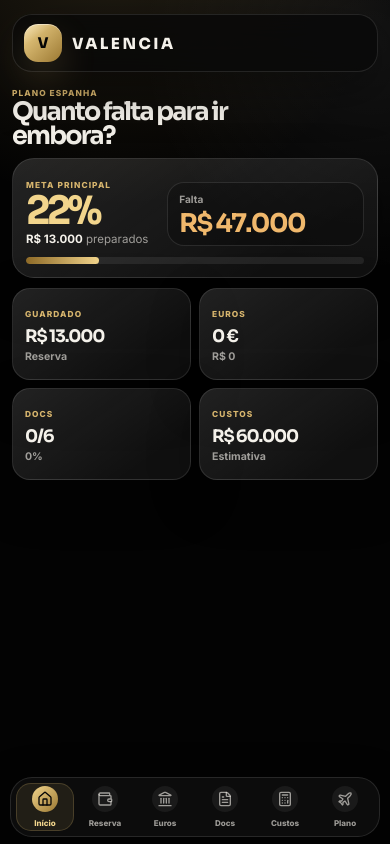
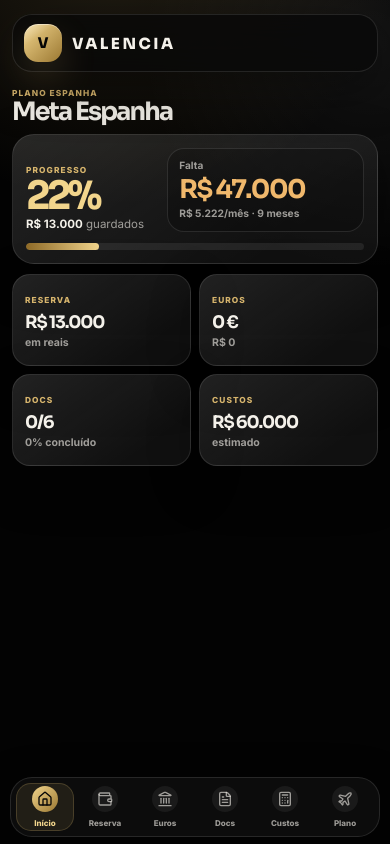
Before and after one commit to arqalexandredias-prog/valencia-spain, a React (Vite) app: page /#/inicio in a window 390 px wide. Built offline with nearby package versions, Linux system fonts and the light colour scheme.

Commit message:
Melhora experiencia com mascara numerica e meta mensal

```diff
--- a/src/App.jsx
+++ b/src/App.jsx
@@ -2,14 +2,12 @@ import { useEffect, useMemo, useState } from "react";
 import {
   Calculator,
   CheckCircle2,
-  Euro,
   FileText,
   Home,
   Landmark,
   Pencil,
   Plane,
   Plus,
-  Save,
   Trash2,
   Wallet,
   X,
@@ -235,6 +233,62 @@ function saveToStorage(key, value) {
   localStorage.setItem(key, JSON.stringify(value));
 }
 
+function formatNumberInput(value) {
+  const digits = String(value || "").replace(/\D/g, "");
+
+  if (!digits) return "";
+
+  return new Intl.NumberFormat("pt-BR").format(Number(digits));
+}
+
+function formatRateInput(value) {
+  let cleaned = String(value || "")
+    .replace(/[^\d,.]/g, "")
+    .replace(/\./g, ",");
+
+  const parts = cleaned.split(",");
+  const integer = formatNumberInput(parts[0]);
+
+  if (parts.length === 1) {
+    return integer;
+  }
+
+  const decimal = parts.slice(1).join("").replace(/\D/g, "").slice(0, 4);
+
+  return `${integer || "0"},${decimal}`;
+}
+
+function formatInputValue(name, value) {
+  const numberFields = [
+    "amount",
+    "amountBRL",
+    "amountEUR",
+    "goalBRL",
+    "goalEUR",
+  ];
+
+  const rateFields = ["rate", "euroRate"];
+
+  if (numberFields.includes(name)) {
+    return formatNumberInput(value);
+  }
+
+  if (rateFields.includes(name)) {
+    return formatRateInput(value);
+  }
+
+  return value;
+}
+
+function handleFormChange(event, setForm) {
+  const { name, value, type, checked } = event.target;
+
+  setForm((current) => ({
+    ...current,
+    [name]: type === "checkbox" ? checked : formatInputValue(name, value),
+  }));
+}
+
 function parseMoney(value) {
   if (typeof value === "number") return value;
 
@@ -251,9 +305,11 @@ function parseMoney(value) {
     normalized = normalized.replace(/\./g, "").replace(",", ".");
   } else if (hasDot) {
     const parts = normalized.split(".");
-
-    if (parts.length === 2 && parts[1].length === 3 && parts[0].length > 1) {
-      normalized = normalized.replace(".", "");
+    const looksLikeThousands =
+      parts.length > 1 && parts.slice(1).every((part) => part.length === 3);
+
+    if (looksLikeThousands) {
+      normalized = parts.join("");
     }
   }
 
@@ -262,6 +318,20 @@ function parseMoney(value) {
   if (!Number.isFinite(parsed) || Number.isNaN(parsed)) return 0;
 
   return parsed;
+}
+
+function getMonthsUntil(date) {
+  if (!date) return 1;
+
+  const today = new Date();
+  const target = new Date(`${date}T12:00:00`);
+
+  if (Number.isNaN(target.getTime())) return 1;
+
+  const diff = target.getTime() - today.getTime();
+  const days = diff / (1000 * 60 * 60 * 24);
+
+  return Math.max(1, Math.ceil(days / 30.44));
 }
 
 function formatBRL(value) {
@@ -497,11 +567,16 @@ function Dashboard({ savings, euroPurchases, documents, plan, costs }) {
         ? (totalSaved / Number(plan.goalBRL || 0)) * 100
         : 0;
 
+    const monthsLeft = getMonthsUntil(plan.targetDate);
+    const monthlyNeed = missing / monthsLeft;
+
     return {
       savedBRL,
       totalSaved,
       missing,
       progress,
+      monthsLeft,
+      monthlyNeed,
       docsSummary,
       costsSummary,
       ...euroSummary,
@@ -510,21 +585,24 @@ function Dashboard({ savings, euroPurchases, documents, plan, costs }) {
 
   return (
     <>
-      <PageHeader eyebrow="Plano Espanha" title="Quanto falta para ir embora?" />
+      <PageHeader eyebrow="Plano Espanha" title="Meta Espanha" />
 
       <Card className="hero-card clean-hero-card">
         <div className="hero-grid">
           <div>
-            <span className="section-eyebrow">Meta principal</span>
+            <span className="section-eyebrow">Progresso</span>
             <h2>{Math.round(summary.progress)}%</h2>
             <p>
-              <strong>{formatBRL(summary.totalSaved)}</strong> preparados
+              <strong>{formatBRL(summary.totalSaved)}</strong> guardados
             </p>
           </div>
 
           <div className="hero-missing">
             <span>Falta</span>
             <strong>{formatBRL(summary.missing)}</strong>
+            <small>
+              {formatBRL(summary.monthlyNeed)}/mês · {summary.monthsLeft} meses
+            </small>
           </div>
         </div>
 
@@ -533,9 +611,9 @@ function Dashboard({ savings, euroPurchases, documents, plan, costs }) {
 
       <section className="compact-metrics">
         <MetricCard
-          label="Guardado"
+          label="Reserva"
           value={formatBRL(summary.savedBRL)}
-          helper="Reserva"
+          helper="em reais"
         />
 
         <MetricCard
@@ -547,13 +625,13 @@ function Dashboard({ savings, euroPurchases, documents, plan, costs }) {
         <MetricCard
           label="Docs"
           value={`${summary.docsSummary.done}/${summary.docsSummary.total}`}
-          helper={`${Math.round(summary.docsSummary.progress)}%`}
+          helper={`${Math.round(summary.docsSummary.progress)}% concluído`}
         />
 
         <MetricCard
           label="Custos"
           value={formatBRL(summary.costsSummary.total)}
-          helper="Estimativa"
+          helper="estimado"
         />
       </section>
     </>
@@ -564,7 +642,7 @@ function SavingsForm({ onSave, editingItem, onCancel }) {
   const [form, setForm] = useState({
     title: editingItem?.title || "",
     place: editingItem?.place || "",
-    amount: editingItem?.amount ? String(editingItem.amount) : "",
+    amount: editingItem?.amount ? formatNumberInput(editingItem.amount) : "",
     date: editingItem?.date || new Date().toISOString().slice(0, 10),
     note: editingItem?.note || "",
   });
@@ -573,19 +651,14 @@ function SavingsForm({ onSave, editingItem, onCancel }) {
     setForm({
       title: editingItem?.title || "",
       place: editingItem?.place || "",
-      amount: editingItem?.amount ? String(editingItem.amount) : "",
+      amount: editingItem?.amount ? formatNumberInput(editingItem.amount) : "",
       date: editingItem?.date || new Date().toISOString().slice(0, 10),
       note: editingItem?.note || "",
     });
   }, [editingItem]);
 
   function handleChange(event) {
-    const { name, value } = event.target;
-
-    setForm((current) => ({
-      ...current,
-      [name]: value,
-    }));
+    handleFormChange(event, setForm);
   }
 
   function handleSubmit(event) {
@@ -648,8 +721,8 @@ function SavingsForm({ onSave, editingItem, onCancel }) {
           <input
             name="amount"
             value={form.amount}
-            inputMode="decimal"
-            placeholder="13000"
+            inputMode="numeric"
+            placeholder="15.000"
             onChange={handleChange}
           />
         </label>
@@ -807,11 +880,15 @@ function ReservaPage({ savings, setSavings, plan }) {
 function EuroForm({ onSave, editingItem, onCancel, euroRate }) {
   const [form, setForm] = useState({
     account: editingItem?.account || "",
-    amountEUR: editingItem?.amountEUR ? String(editingItem.amountEUR) : "",
+    amountEUR: editingItem?.amountEUR
+      ? formatNumberInput(editingItem.amountEUR)
+      : "",
     rate: editingItem?.rate
       ? String(editingItem.rate).replace(".", ",")
       : String(euroRate).replace(".", ","),
-    amountBRL: editingItem?.amountBRL ? String(editingItem.amountBRL) : "",
+    amountBRL: editingItem?.amountBRL
+      ? formatNumberInput(editingItem.amountBRL)
+      : "",
     date: editingItem?.date || new Date().toISOString().slice(0, 10),
     note: editingItem?.note || "",
   });
@@ -832,23 +909,22 @@ function EuroForm({ onSave, editingItem, onCancel, euroRate }) {
   useEffect(() => {
     setForm({
       account: editingItem?.account || "",
-      amountEUR: editingItem?.amountEUR ? String(editingItem.amountEUR) : "",
+      amountEUR: editingItem?.amountEUR
+        ? formatNumberInput(editingItem.amountEUR)
+        : "",
       rate: editingItem?.rate
         ? String(editingItem.rate).replace(".", ",")
         : String(euroRate).replace(".", ","),
-      amountBRL: editingItem?.amountBRL ? String(editingItem.amountBRL) : "",
+      amountBRL: editingItem?.amountBRL
+        ? formatNumberInput(editingItem.amountBRL)
+        : "",
       date: editingItem?.date || new Date().toISOString().slice(0, 10),
       note: editingItem?.note || "",
     });
   }, [editingItem, euroRate]);
 
   function handleChange(event) {
-    const { name, value } = event.target;
-
-    setForm((current) => ({
-      ...current,
-      [name]: value,
-    }));
+    handleFormChange(event, setForm);
   }
 
   function handleSubmit(event) {
@@ -906,8 +982,8 @@ function EuroForm({ onSave, editingItem, onCancel, euroRate }) {
           <input
             name="amountEUR"
             value={form.amountEUR}
-            inputMode="decimal"
-            placeholder="100"
+            inputMode="numeric"
+            placeholder="1.000"
             onChange={handleChange}
           />
         </label>
@@ -928,7 +1004,7 @@ function EuroForm({ onSave, editingItem, onCancel, euroRate }) {
           <input
             name="amountBRL"
             value={form.amountBRL}
-            inputMode="decimal"
+            inputMode="numeric"
             placeholder="Opcional"
             onChange={handleChange}
           />
@@ -1131,12 +1207,7 @@ function DocumentForm({ onSave, editingItem, onCancel }) {
   }, [editingItem]);
 
   function handleChange(event) {
-    const { name, value, type, checked } = event.target;
-
-    setForm((current) => ({
-      ...current,
-      [name]: type === "checkbox" ? checked : value,
-    }));
+    handleFormChange(event, setForm);
   }
 
   function handleSubmit(event) {
@@ -1295,7 +1366,9 @@ function DocumentosPage({ documents, setDocuments }) {
   function toggleDone(item) {
     setDocuments((current) =>
       current.map((document) =>
-        document.id === item.id ? { ...document, done: !document.done } : document
+        document.id === item.id
+          ? { ...document, done: !document.done }
+          : document
       )
     );
   }
@@ -1401,7 +1474,7 @@ function CostForm({ onSave, editingItem, onCancel }) {
   const [form, setForm] = useState({
     title: editingItem?.title || "",
     category: editingItem?.category || "",
-    amount: editingItem?.amount ? String(editingItem.amount) : "",
+    amount: editingItem?.amount ? formatNumberInput(editingItem.amount) : "",
     priority: editingItem?.priority || "Média",
     paid: editingItem?.paid || false,
     note: editingItem?.note || "",
@@ -1411,7 +1484,7 @@ function CostForm({ onSave, editingItem, onCancel }) {
     setForm({
       title: editingItem?.title || "",
       category: editingItem?.category || "",
-      amount: editingItem?.amount ? String(editingItem.amount) : "",
+      amount: editingItem?.amount ? formatNumberInput(editingItem.amount) : "",
       priority: editingItem?.priority || "Média",
       paid: editingItem?.paid || false,
       note: editingItem?.note || "",
@@ -1419,12 +1492,7 @@ function CostForm({ onSave, editingItem, onCancel }) {
   }, [editingItem]);
 
   function handleChange(event) {
-    const { name, value, type, checked } = event.target;
-
-    setForm((current) => ({
-      ...current,
-      [name]: type === "checkbox" ? checked : value,
-    }));
+    handleFormChange(event, setForm);
   }
 
   function handleSubmit(event) {
@@ -1489,8 +1557,8 @@ function CostForm({ onSave, editingItem, onCancel }) {
           <input
             name="amount"
             value={form.amount}
-            inputMode="decimal"
-            placeholder="8000"
+            inputMode="numeric"
+            placeholder="8.000"
             onChange={handleChange}
           />
         </label>
@@ -1694,8 +1762,8 @@ function PlanForm({ plan, setPlan, onDone }) {
     city: plan.city || "",
     country: plan.country || "Espanha",
     targetDate: plan.targetDate || "",
-    goalBRL: String(plan.goalBRL || ""),
-    goalEUR: String(plan.goalEUR || ""),
+    goalBRL: plan.goalBRL ? formatNumberInput(plan.goalBRL) : "",
+    goalEUR: plan.goalEUR ? formatNumberInput(plan.goalEUR) : "",
     euroRate: String(plan.euroRate || "").replace(".", ","),
     note: plan.note || "",
   });
@@ -1705,20 +1773,15 @@ function PlanForm({ plan, setPlan, onDone }) {
       city: plan.city || "",
       country: plan.country || "Espanha",
       targetDate: plan.targetDate || "",
-      goalBRL: String(plan.goalBRL || ""),
-      goalEUR: String(plan.goalEUR || ""),
+      goalBRL: plan.goalBRL ? formatNumberInput(plan.goalBRL) : "",
+      goalEUR: plan.goalEUR ? formatNumberInput(plan.goalEUR) : "",
       euroRate: String(plan.euroRate || "").replace(".", ","),
       note: plan.note || "",
     });
   }, [plan]);
 
   function handleChange(event) {
-    const { name, value } = event.target;
-
-    setForm((current) => ({
-      ...current,
-      [name]: value,
-    }));
+    handleFormChange(event, setForm);
   }
 
   function handleSubmit(event) {
@@ -1776,7 +1839,8 @@ function PlanForm({ plan, setPlan, onDone }) {
           <input
             name="goalBRL"
             value={form.goalBRL}
-            inputMode="decimal"
+            inputMode="numeric"
+            placeholder="60.000"
             onChange={handleChange}
           />
         </label>
@@ -1786,7 +1850,8 @@ function PlanForm({ plan, setPlan, onDone }) {
           <input
             name="goalEUR"
             value={form.goalEUR}
-            inputMode="decimal"
+            inputMode="numeric"
+            placeholder="7.000"
             onChange={handleChange}
           />
         </label>
@@ -1797,6 +1862,7 @@ function PlanForm({ plan, setPlan, onDone }) {
             name="euroRate"
             value={form.euroRate}
             inputMode="decimal"
+            placeholder="5,90"
             onChange={handleChange}
           />
         </label>
@@ -1825,12 +1891,7 @@ function StepForm({ onSave, onDone }) {
   const [form, setForm] = useState({ title: "", note: "" });
 
   function handleChange(event) {
-    const { name, value } = event.target;
-
-    setForm((current) => ({
-      ...current,
-      [name]: value,
-    }));
+    handleFormChange(event, setForm);
   }
 
   function handleSubmit(event) {
--- a/src/index.css
+++ b/src/index.css
@@ -219,6 +219,13 @@ a {
   font-size: clamp(1.7rem, 4vw, 2.45rem);
   line-height: 0.98;
   letter-spacing: -0.06em;
+}
+
+.hero-missing small {
+  color: var(--muted);
+  font-size: 0.78rem;
+  font-weight: 700;
+  line-height: 1.3;
 }
 
 .progress-track {
@@ -660,10 +667,10 @@ a {
   }
 
   .page-header h1 {
+    max-width: 100%;
     font-size: clamp(1.42rem, 6.5vw, 1.85rem);
     line-height: 0.94;
     letter-spacing: -0.07em;
-    max-width: 78%;
   }
 
   .clean-page-header .button {
@@ -698,6 +705,7 @@ a {
   }
 
   .hero-card p {
+    margin-top: 2px;
     font-size: 0.72rem;
     line-height: 1.25;
   }
@@ -715,6 +723,10 @@ a {
   .hero-missing strong {
     font-size: clamp(1.32rem, 6.6vw, 1.72rem);
     line-height: 0.95;
+  }
+
+  .hero-missing small {
+    font-size: 0.64rem;
   }
 
   .progress-track {
```
